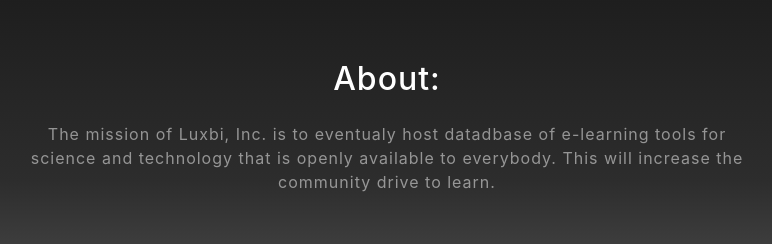
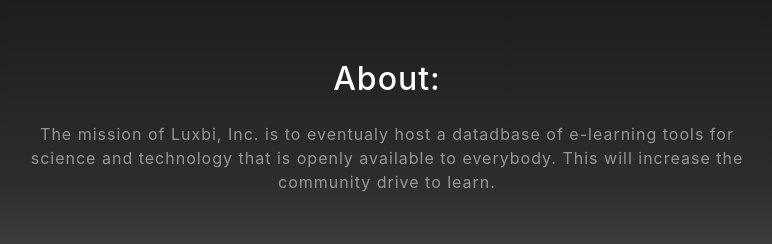
Before and after one commit to andresdmorales/Luminibee, a website with bundled scripts: page index.html in a window 1280 px wide. Shown: the part 900-1144 px from the top of the page, 253-1025 px from the left. Built offline with nearby package versions, Linux system fonts and the light colour scheme.

Commit message:
Update index.html

```diff
--- a/index.html
+++ b/index.html
@@ -67,7 +67,7 @@
         <div class="col-lg-8 mx-auto">
           <h2 class="text-white mb-4">About:</h2>
           <p class="text-white-50">
-            The mission of Luxbi, Inc. is to eventualy host datadbase of e-learning tools for science and technology that is openly available to everybody. This will increase the community drive to learn.
+            The mission of Luxbi, Inc. is to eventualy host a datadbase of e-learning tools for science and technology that is openly available to everybody. This will increase the community drive to learn.
 
            </a></p>
         </div>
```
